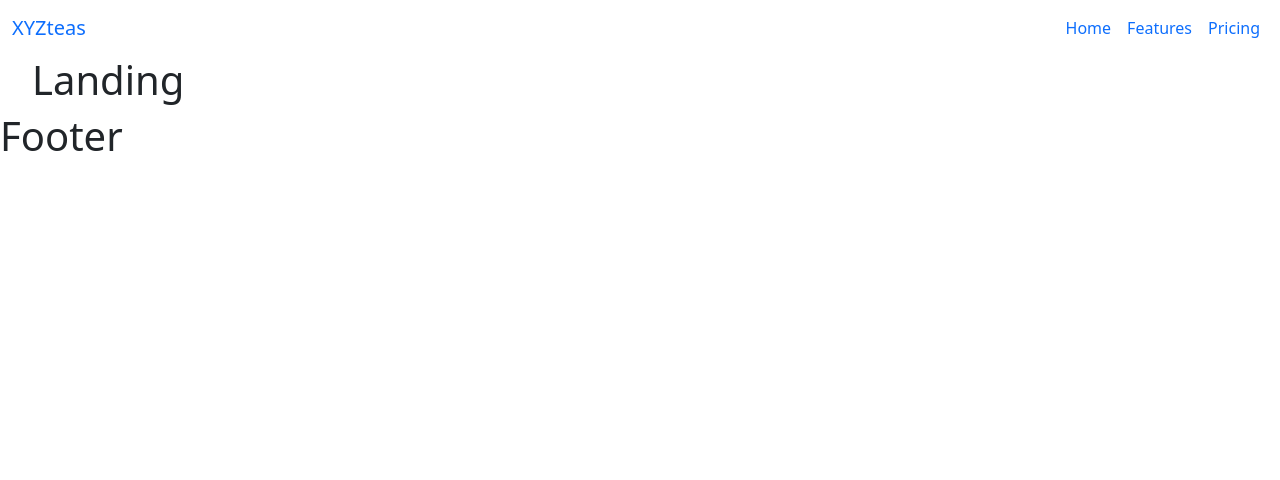
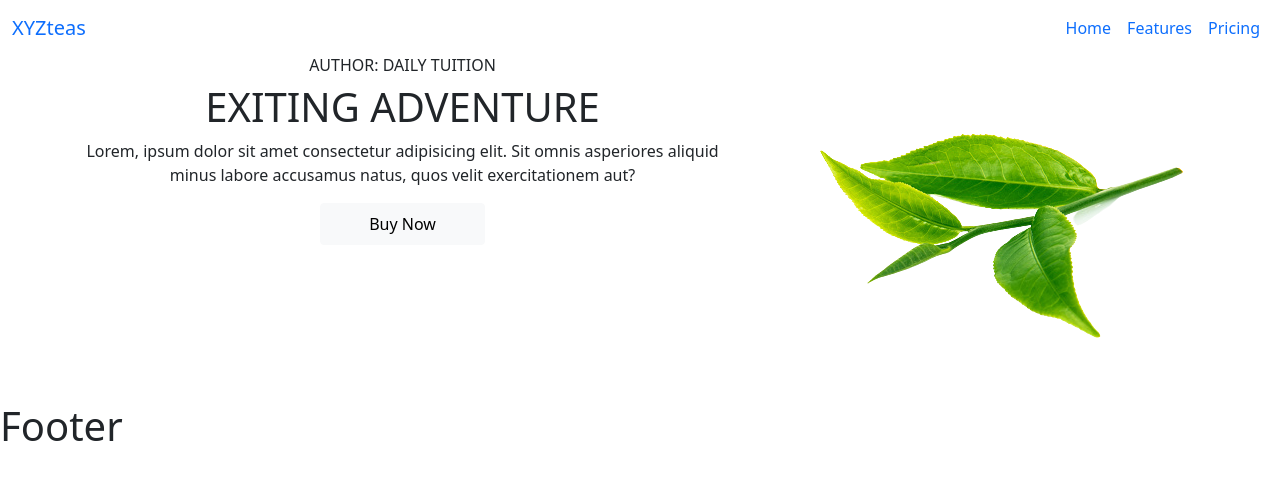
Before and after one commit to Thinushika/XYZteas_website, a Next.js app: page / in a window 1280 px wide. Shown: the top 480 px of the page. Built offline with nearby package versions, Linux system fonts and the light colour scheme.

Commit message:
Landing UI main section structure created

```diff
--- a/components/layoutComponents/LandingUI.jsx
+++ b/components/layoutComponents/LandingUI.jsx
@@ -3,7 +3,23 @@ import React from "react";
 const LandingUI = () => {
   return (
     <>
-      <h1>Landing</h1>
+      <div class="container text-center">
+        <div class="row">
+          <div class="col-md-7 col-sm-12">
+            <h6>AUTHOR: DAILY TUITION</h6>
+            <h1>EXITING ADVENTURE</h1>
+            <p>
+              Lorem, ipsum dolor sit amet consectetur adipisicing elit. Sit
+              omnis asperiores aliquid minus labore accusamus natus, quos velit
+              exercitationem aut?
+            </p>
+            <button class="btn btn-light px-5 py-2"> Buy Now</button>
+          </div>
+          <div class="col-md-5 col-sm-12 h-25">
+            <img src="../../images/teaLeaves.png" alt="tea" />
+          </div>
+        </div>
+      </div>
     </>
   );
 };
```
